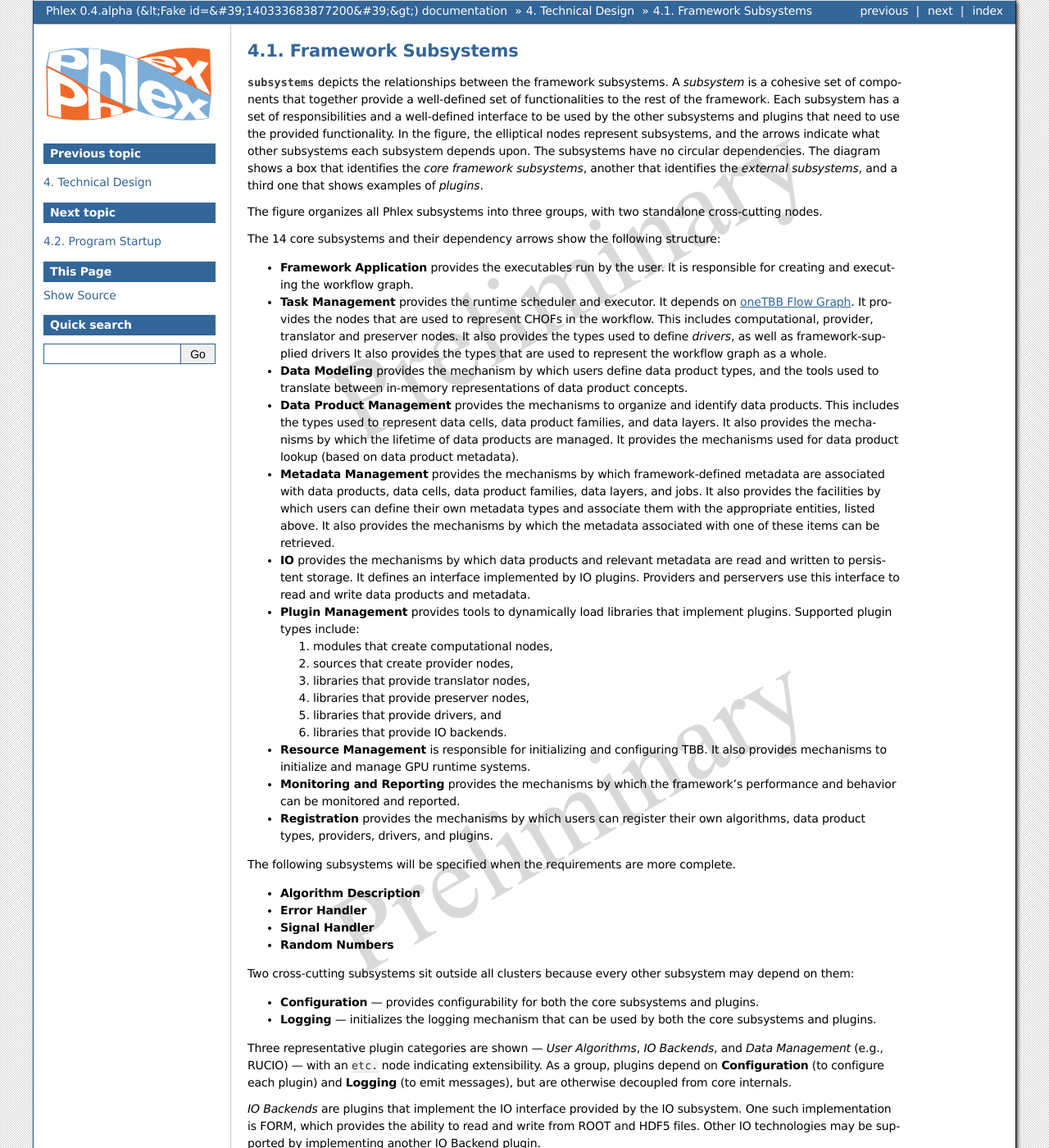
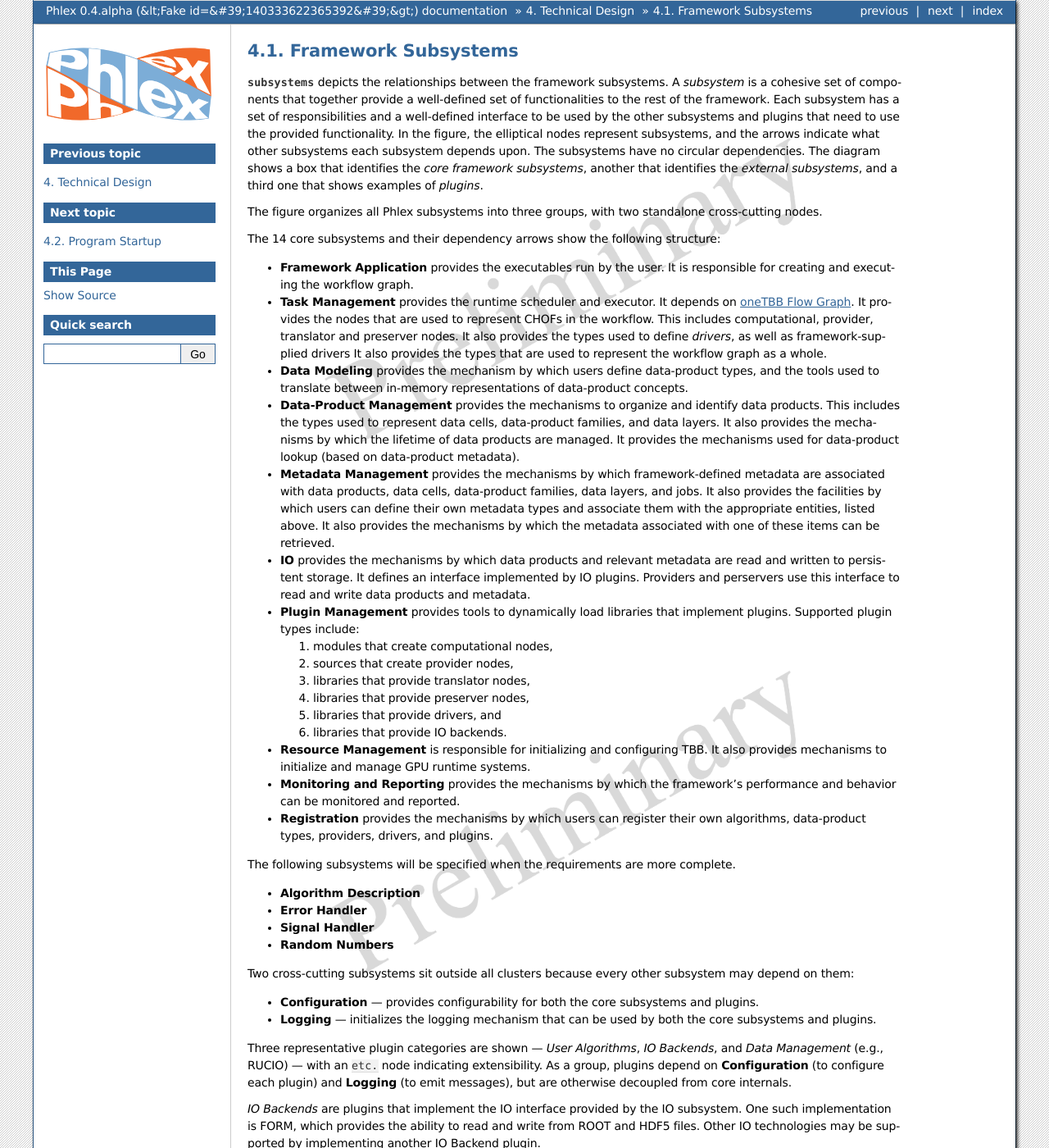
Before and after one commit to Framework-R-D/phlex-design, a Sphinx documentation site: the page built from doc/ch_subsystem_design/framework_subsystems.rst, in a window 1280 px wide and 1400 px high. Shown: the whole window at 82% size. Built offline with Sphinx 7.4.7, drawn with Linux system fonts in a browser that asks for light colours; some of the changed text lies outside the part shown.

Commit message:
Minor corrections and typo fixes

```diff
--- a/doc/ch_subsystem_design/framework_subsystems.rst
+++ b/doc/ch_subsystem_design/framework_subsystems.rst
@@ -27,14 +27,14 @@
   It also provides the types used to define *drivers*, as well as framework-supplied drivers
   It also provides the types that are used to represent the workflow graph as a whole.
 
-- **Data Modeling** provides the mechanism by which users define data product types, and the tools used to translate between in-memory representations of data product concepts.
+- **Data Modeling** provides the mechanism by which users define data-product types, and the tools used to translate between in-memory representations of data-product concepts.
 
-- **Data Product Management** provides the mechanisms to organize and identify data products.
-  This includes the types used to represent data cells, data product families, and data layers.
+- **Data-Product Management** provides the mechanisms to organize and identify data products.
+  This includes the types used to represent data cells, data-product families, and data layers.
   It also provides the mechanisms by which the lifetime of data products are managed.
-  It provides the mechanisms used for data product lookup (based on data product metadata).
+  It provides the mechanisms used for data-product lookup (based on data-product metadata).
 
-- **Metadata Management** provides the mechanisms by which framework-defined metadata are associated with data products, data cells, data product families, data layers, and jobs.
+- **Metadata Management** provides the mechanisms by which framework-defined metadata are associated with data products, data cells, data-product families, data layers, and jobs.
   It also provides the facilities by which users can define their own metadata types and associate them with the appropriate entities, listed above.
   It also provides the mechanisms by which the metadata associated with one of these items can be retrieved.
 
@@ -58,7 +58,7 @@
 
 - **Monitoring and Reporting** provides the mechanisms by which the framework's performance and behavior can be monitored and reported.
 
-- **Registration** provides the mechanisms by which users can register their own algorithms, data product types, providers, drivers, and plugins.
+- **Registration** provides the mechanisms by which users can register their own algorithms, data-product types, providers, drivers, and plugins.
 
 The following subsystems will be specified when the requirements are more complete.
 
--- a/doc/ch_subsystem_design/program_startup.rst
+++ b/doc/ch_subsystem_design/program_startup.rst
@@ -22,9 +22,9 @@
 If the concrete types do not match, then a translator node can be inserted to convert the output concrete type to the required input concrete type.
 
 Next, any input ports that remain unsatisfied after this initial connection step are resolved by connecting them to provider nodes.
-A similar matching process is performed to connect the remaining input ports to the output port of each configred provider node.
+A similar matching process is performed to connect the remaining input ports to the output port of each configured provider node.
 
-For any input port that still remains unconnected, the framework determines whether a provider that reads from I/O (possibly in combination with a data-product translator) can supply the required product.
+For any input port that still remains unconnected, the framework determines whether a provider that reads from IO (possibly in combination with a data-product translator) can supply the required product.
 If so, the necessary provider and translator nodes are created and added to the graph.
 If no means of satisfying a required input port can be found, program startup fails, as the data-flow graph cannot be made complete.
 
--- a/doc/supporting_design.rst
+++ b/doc/supporting_design.rst
@@ -5,13 +5,13 @@
 
 Phlex is divided into several *subsystems*, each of which is responsible for a specific aspect of the framework's functionality.
 A subsystem is a set of libraries with a well-defined public interface.
-One subsystem make make us of the functionality provided by another subsystem only through the public interface of the other subsystem.
-The set of subsystems can have no circular dependencies.
+One subsystem may make use of the functionality provided by another subsystem only through the public interface of the other subsystem.
+The set of subsystems may have no circular dependencies.
 
 Phlex also makes use of several *external subsystems*, which are not part of the Phlex codebase but are used by Phlex to provide certain functionality.
 There are also several external systems that users of Phlex may interact with in the context of using Phlex, but which are not part of Phlex itself.
 
-This chapter of the document enumerates the subsystems, and descibes their responsibliities and interactions.
+This chapter of the document enumerates the subsystems, and describes their responsibliities and interactions.
 
 .. toctree::
    :maxdepth: 2
```
Also changed, not shown: 1 other file.
